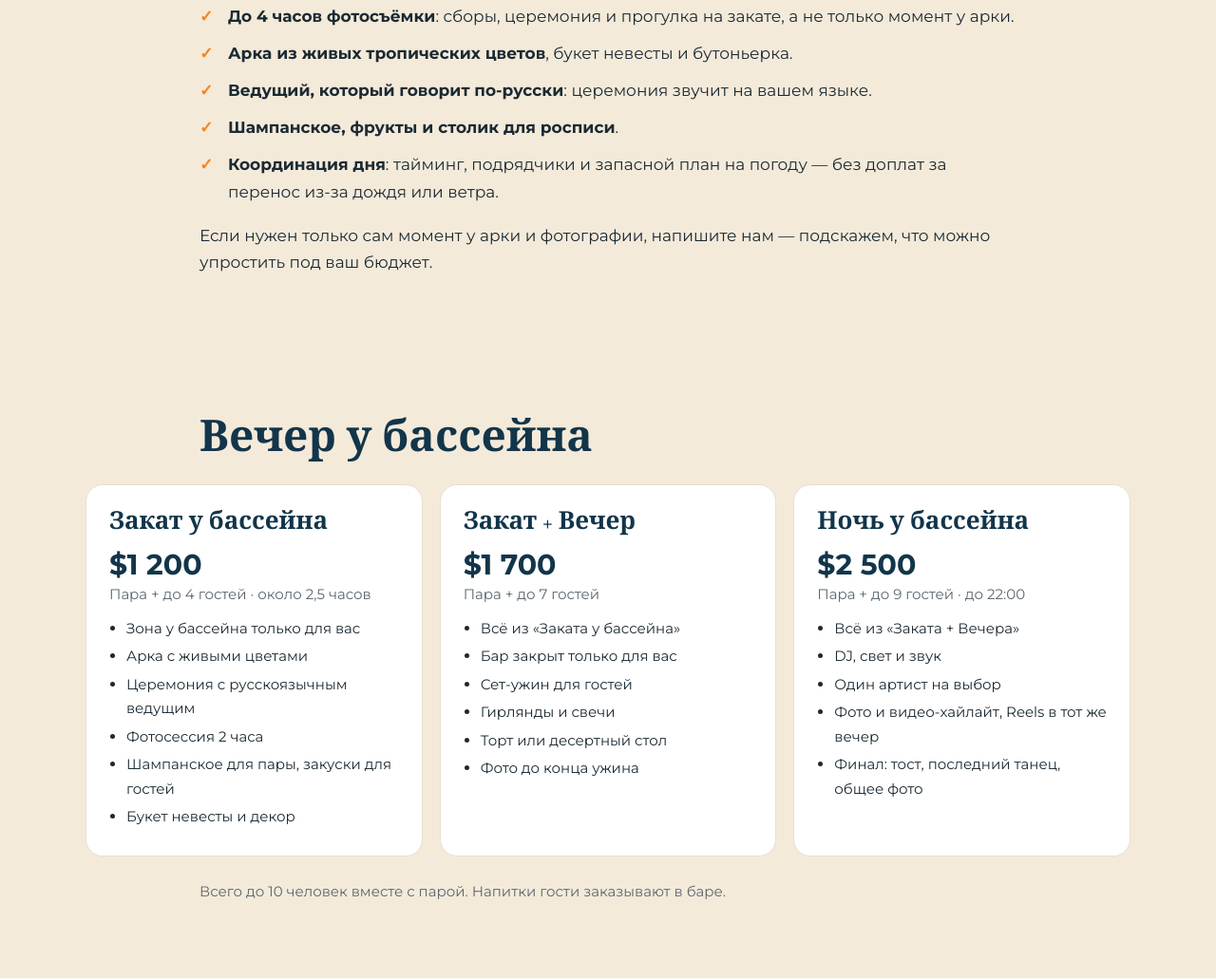
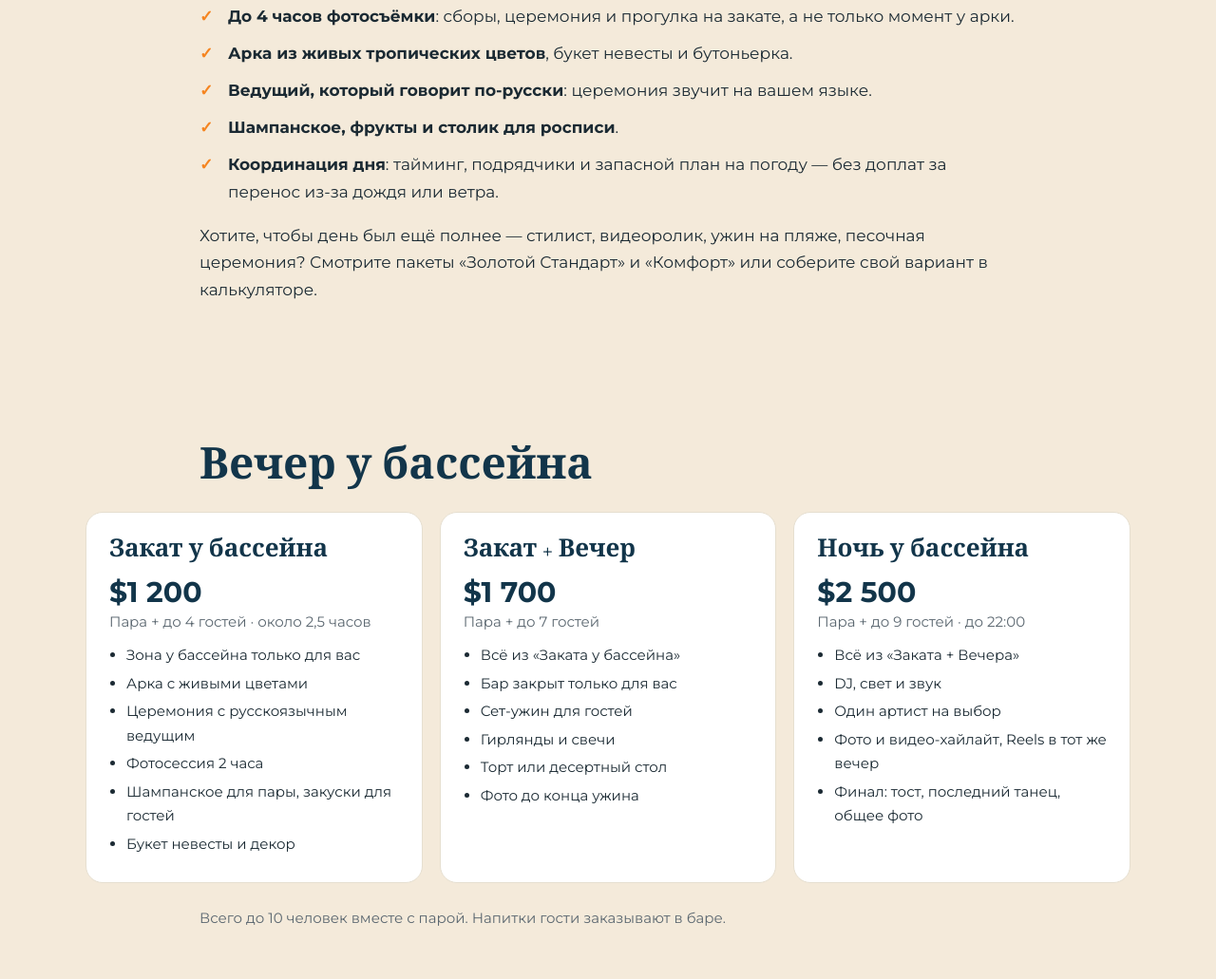
Before and after one commit to v3947ov-wq/muine-wedding, a plain HTML site: page ceny/index.html in a window 1280 px wide. Shown: the part 1444-2475 px from the top of the page at 95% size. Drawn offline with nearby package versions, Linux system fonts and the light colour scheme.

Commit message:
/ceny/: вместо «упростим под бюджет» — ссылка на старшие пакеты
Co-Authored-By: Claude Opus 5.5 <noreply@anthropic.com>
Claude-Session: https://claude.ai/code/session_01QQNNJwQMXwoZMLTHkL18Ln

```diff
--- a/ceny/index.html
+++ b/ceny/index.html
@@ -63,7 +63,7 @@ footer{background:#12354A;color:#fff;padding:32px 20px;text-align:center;font-si
 <section class="bgs"><h2>Что вы получаете за $790</h2>
 <p>Сравнивая цены, смотрите не только на сумму, но и на то, что в неё входит. В «Основной» пакет уже включено:</p>
 <ul class="chk"><li><b>До 4 часов фотосъёмки</b>: сборы, церемония и прогулка на закате, а не только момент у арки.</li><li><b>Арка из живых тропических цветов</b>, букет невесты и бутоньерка.</li><li><b>Ведущий, который говорит по-русски</b>: церемония звучит на вашем языке.</li><li><b>Шампанское, фрукты и столик для росписи</b>.</li><li><b>Координация дня</b>: тайминг, подрядчики и запасной план на погоду — без доплат за перенос из-за дождя или ветра.</li></ul>
-<p>Если нужен только сам момент у арки и фотографии, напишите нам — подскажем, что можно упростить под ваш бюджет.</p>
+<p>Хотите, чтобы день был ещё полнее — стилист, видеоролик, ужин на пляже, песочная церемония? Смотрите пакеты «Золотой Стандарт» и «Комфорт» или соберите свой вариант в калькуляторе.</p>
 </section>
 <section class="bgs"><h2>Вечер у бассейна</h2><div class="cards"><article class="card"><h3>Закат у бассейна</h3><p class="pr">$1 200</p><p class="cs">Пара + до 4 гостей · около 2,5 часов</p><ul><li>Зона у бассейна только для вас</li><li>Арка с живыми цветами</li><li>Церемония с русскоязычным ведущим</li><li>Фотосессия 2 часа</li><li>Шампанское для пары, закуски для гостей</li><li>Букет невесты и декор</li></ul></article><article class="card"><h3>Закат + Вечер</h3><p class="pr">$1 700</p><p class="cs">Пара + до 7 гостей</p><ul><li>Всё из «Заката у бассейна»</li><li>Бар закрыт только для вас</li><li>Сет-ужин для гостей</li><li>Гирлянды и свечи</li><li>Торт или десертный стол</li><li>Фото до конца ужина</li></ul></article><article class="card"><h3>Ночь у бассейна</h3><p class="pr">$2 500</p><p class="cs">Пара + до 9 гостей · до 22:00</p><ul><li>Всё из «Заката + Вечера»</li><li>DJ, свет и звук</li><li>Один артист на выбор</li><li>Фото и видео-хайлайт, Reels в тот же вечер</li><li>Финал: тост, последний танец, общее фото</li></ul></article></div><p class="note">Всего до 10 человек вместе с парой. Напитки гости заказывают в баре.</p></section>
 <section><h2>Допуслуги</h2><table class="tbl"><tbody><tr><td>Авторский декор арки</td><td>от $150</td></tr><tr><td>Гирлянды и свечи</td><td>$50</td></tr><tr><td>Подсветка арки (бассейн)</td><td>$70</td></tr><tr><td>Романтический ужин на двоих на пляже</td><td>$200</td></tr><tr><td>Видеоролик до 1 минуты (Reels/Shorts)</td><td>$120</td></tr><tr><td>Дополнительный гость у бассейна, еда входит</td><td>$35</td></tr></tbody></table>
```
